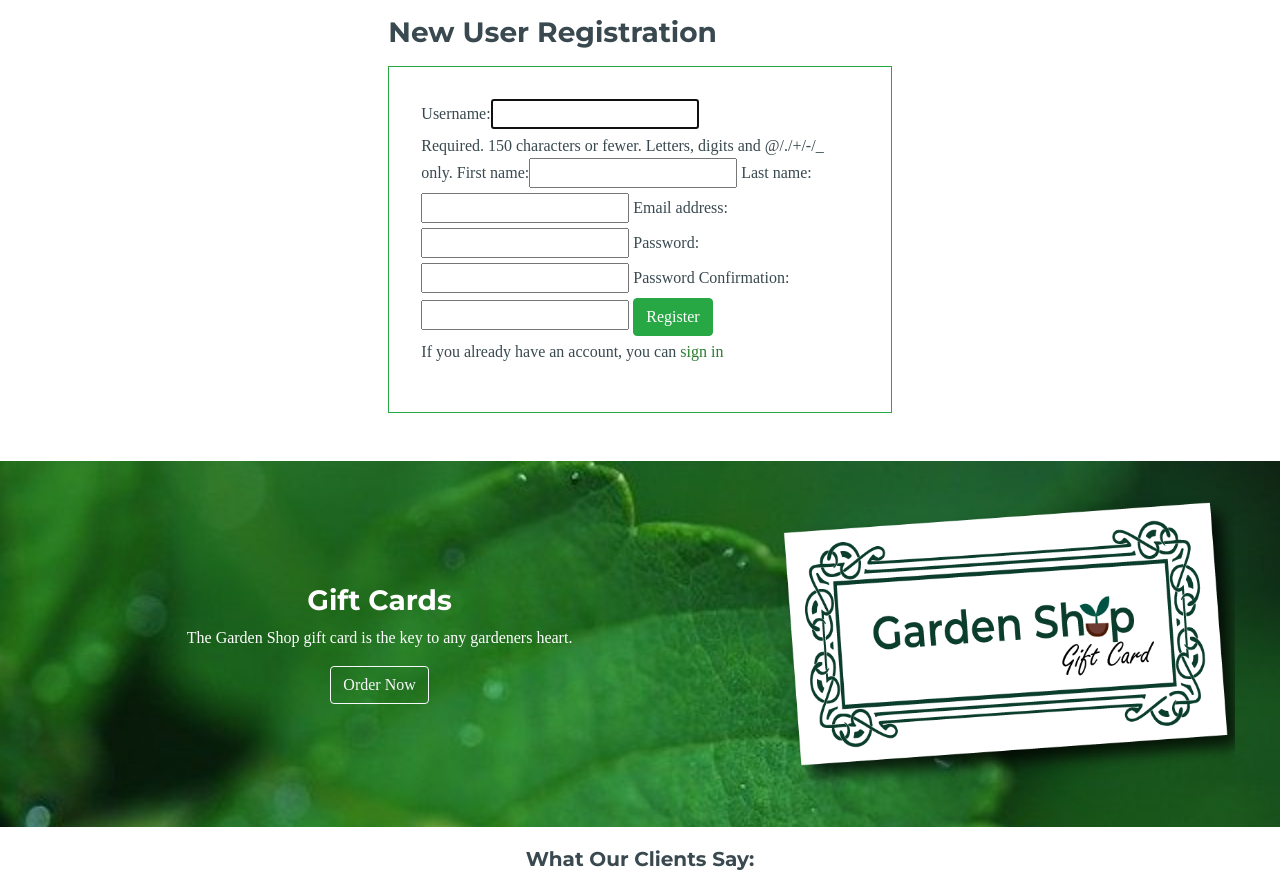
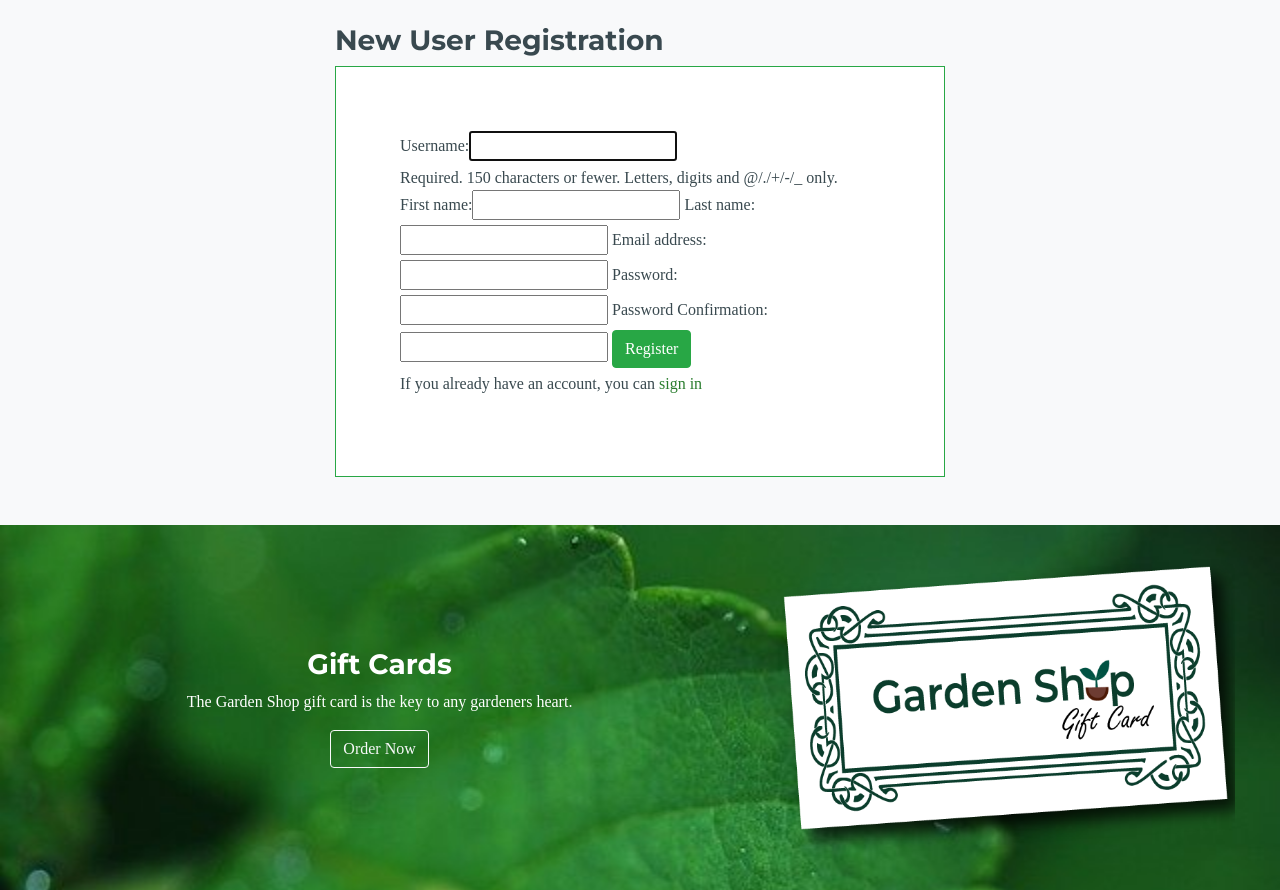
Before and after one commit to TiffanyDonner/ecommerce-garden-shop, a Django app: page /accounts/register/ in a window 1280 px wide. Shown: the part 91-981 px from the top of the page. Run offline with Django 3.2, Linux system fonts and the light colour scheme; some libraries are stand-ins or nearby versions; some web fonts are replaced.

Commit message:
Added white background to containers and light bg to page

```diff
--- a/accounts/templates/registration.html
+++ b/accounts/templates/registration.html
@@ -7,11 +7,12 @@
 {% block page_title %}Registration Page{% endblock %}
 
 {% block content %}
-<div class="container col-md-5 pt-3 pb-5">
-    <div class="title pb-2">
+<div class="bg-light">
+    <div class="container col-md-6 pt-4 pb-5">
+        <div class="title">
             <h3>New User Registration</h3>
         </div>
-    <div class="section p-3 border border-success">
+        <div class="row border border-success bg-white p-5 justify-content-center">
             <div class="row p-3">
                 <form method="POST">
                     {% csrf_token %} {{ registration_form | as_bootstrap }}
@@ -23,4 +24,5 @@
             </div>
         </div>
     </div>
+</div>
 {% endblock %}
```
Also changed, not shown: accounts/templates/change_password.html (+9 -7 lines), accounts/templates/edit_profile.html (+5 -3 lines), accounts/templates/login.html (+5 -3 lines). Lines whose indentation alone changed are shown as unchanged.
